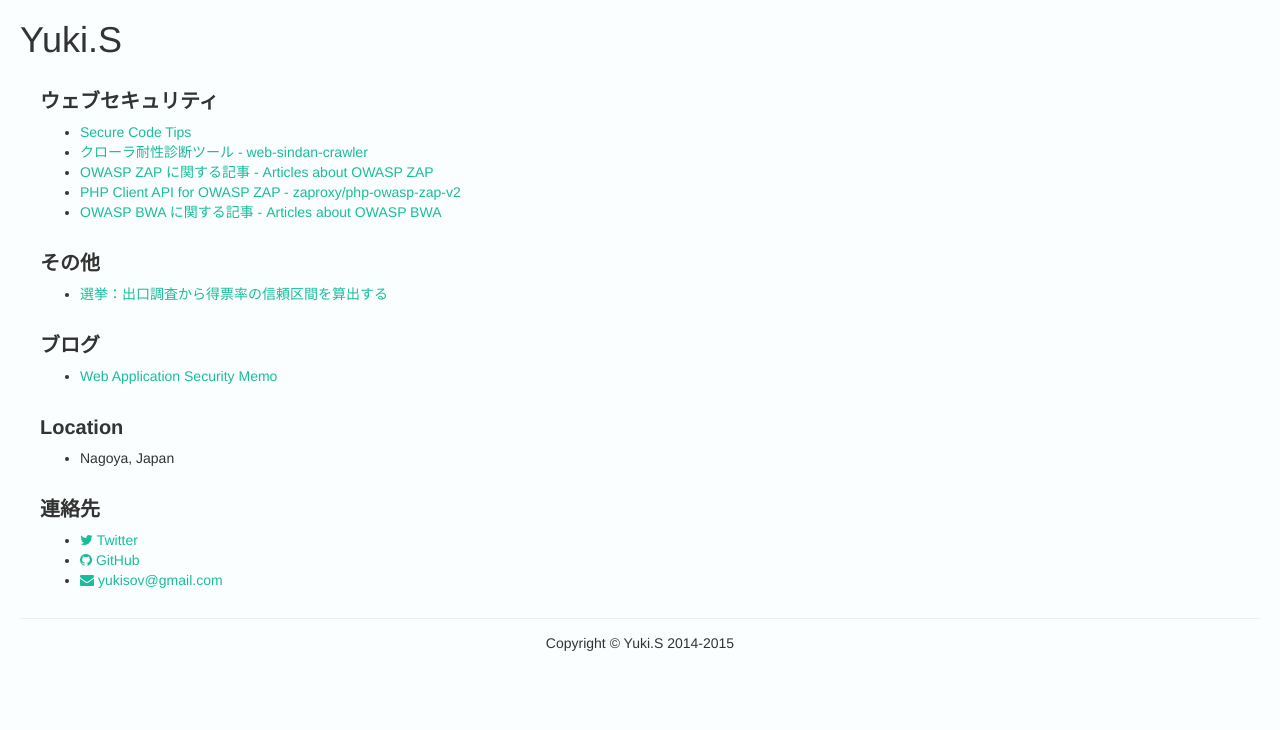
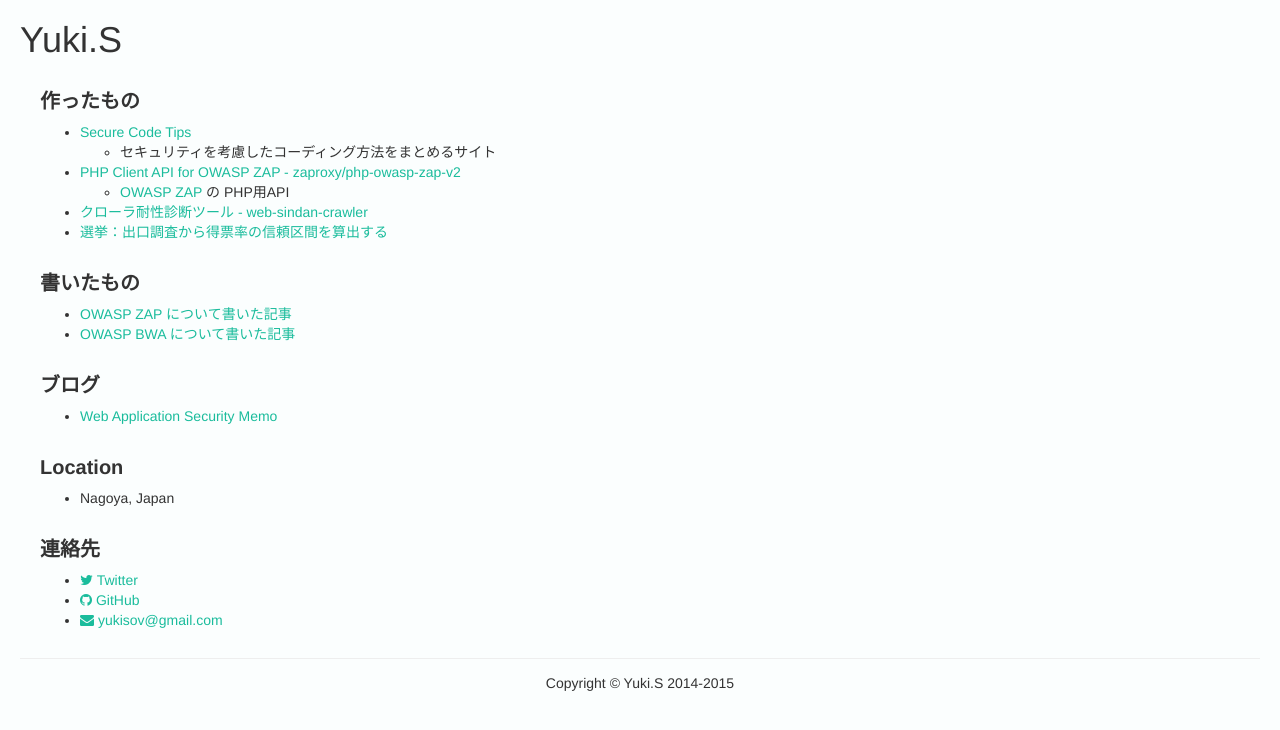
Before and after one commit to yukisov/yukisov.github.io, a Jekyll site: the page built from index.md, in a window 1280 px wide. Shown: the top 730 px of the page. Built offline with Jekyll 4.4.1, drawn with Linux system fonts in a browser that asks for light colours; nearby versions of some CDN libraries.

Commit message:
Update index.md

```diff
--- a/index.md
+++ b/index.md
@@ -9,20 +9,22 @@
 
 <div class="index" markdown="1">
 
-ウェブセキュリティ
+作ったもの
 ----
 
 - [Secure Code Tips](http://code4sec.com)
+    - セキュリティを考慮したコーディング方法をまとめるサイト
+- [PHP Client API for OWASP ZAP - zaproxy/php-owasp-zap-v2](https://packagist.org/packages/zaproxy/php-owasp-zap-v2)
+    - [OWASP ZAP](https://www.owasp.org/index.php/OWASP_Zed_Attack_Proxy_Project) の PHP用API
 - [クローラ耐性診断ツール - web-sindan-crawler](https://github.com/yukisov/web-sindan-crawler)
-- [OWASP ZAP に関する記事 - Articles about OWASP ZAP](http://www.pupha.net/owasp-zap/)
-- [PHP Client API for OWASP ZAP - zaproxy/php-owasp-zap-v2](https://packagist.org/packages/zaproxy/php-owasp-zap-v2)
-- [OWASP BWA に関する記事 - Articles about OWASP BWA](http://www.pupha.net/owasp-bwa/)
+- [選挙：出口調査から得票率の信頼区間を算出する](http://misc.pupha.net/confidence_interval.html)
 
 
-その他
+書いたもの
 ----
 
-- [選挙：出口調査から得票率の信頼区間を算出する](http://misc.pupha.net/confidence_interval.html)
+- [OWASP ZAP について書いた記事](http://www.pupha.net/owasp-zap/)
+- [OWASP BWA について書いた記事](http://www.pupha.net/owasp-bwa/)
 
 
 ブログ
```
